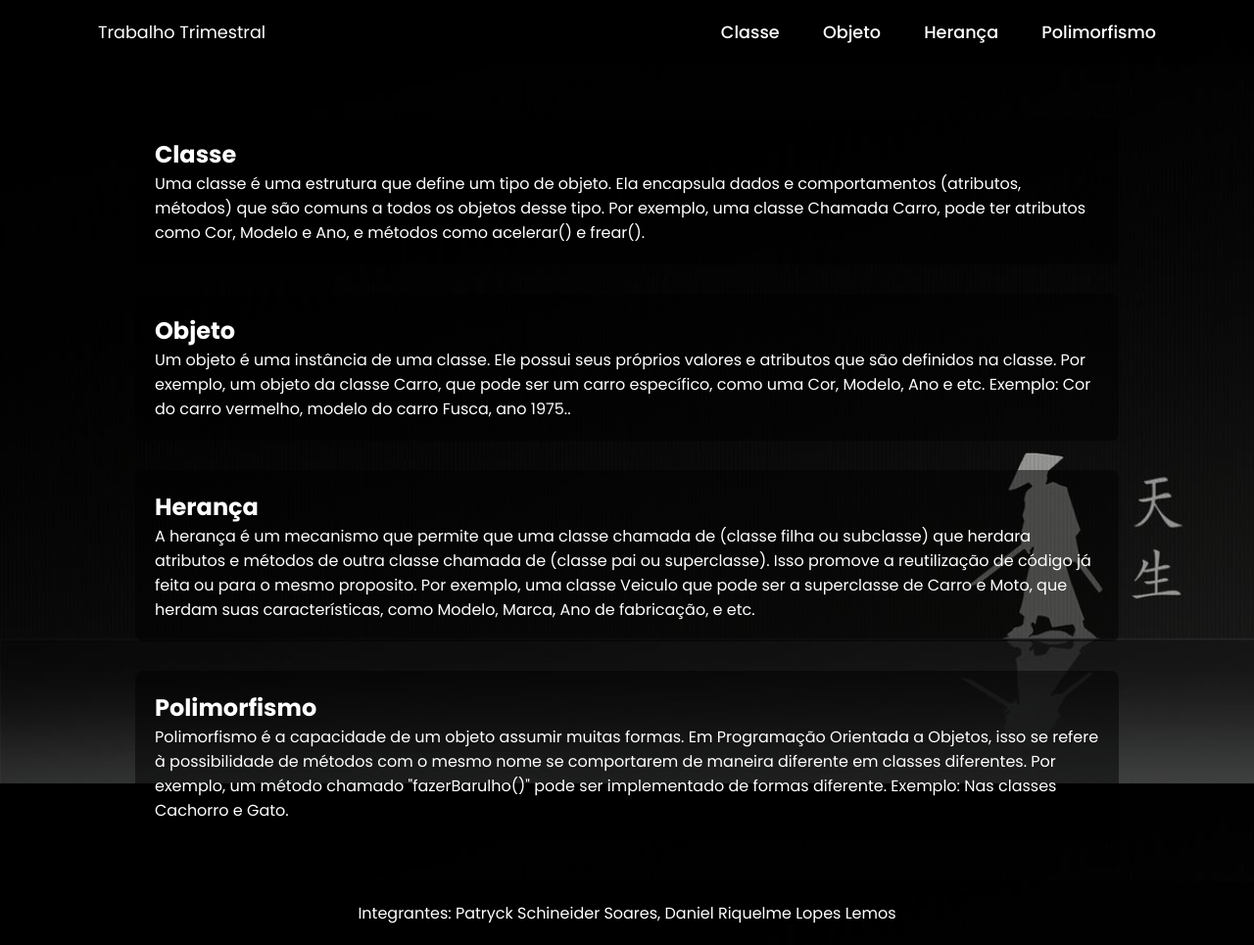
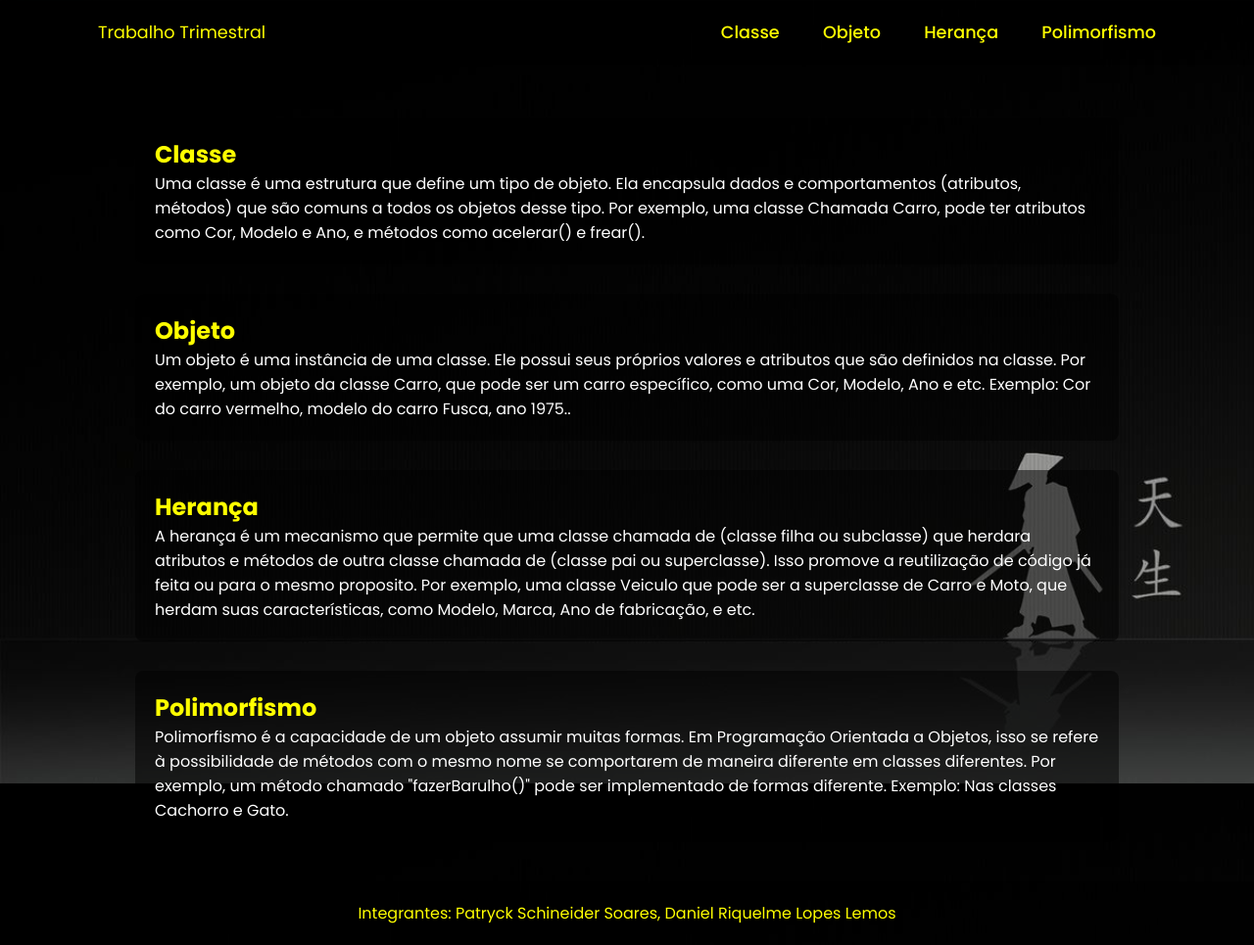
Before and after one commit to CEEMTI-BG-prof-Melissa/trabalho-2-trimestre-grupo-2, a plain HTML site: page index.html in a window 1280 px wide. Shown: the whole page at 98% size. Drawn offline with Linux system fonts and the light colour scheme.

Commit message:
Update style.css

```diff
--- a/style.css
+++ b/style.css
@@ -43,8 +43,9 @@ header a {
     user-select: none;
     text-decoration: none;
 }
+
 header a:active {
-    color: #ff0
+    color: #fff
 }
 
 .navigation a {
@@ -76,13 +77,24 @@ header a:active {
 }
 
 .navigation a:active {
-    color: #ff0
+    color: #fff;
+}
+
+a[href^="index"]{
+    color: #ff0;
+}
+
+a[href^="#"]{
+    color: #ff0;
 }
 
 main {
     width: 80%;
     padding: 90px 10px 10px;
     color: #fff;
+}
+main h2{
+    color: #ff0;
 }
 
 section {
@@ -101,10 +113,10 @@ footer {
     width: 100%;
     padding: 20px;
     text-align: center;
-    color: #fff;
+    color: #ff0;
     background: rgba(0, 0, 0, 0.7);
 }
 
 footer p:hover {
-    color: #ff0;
+    color: #fff;
 }
```
